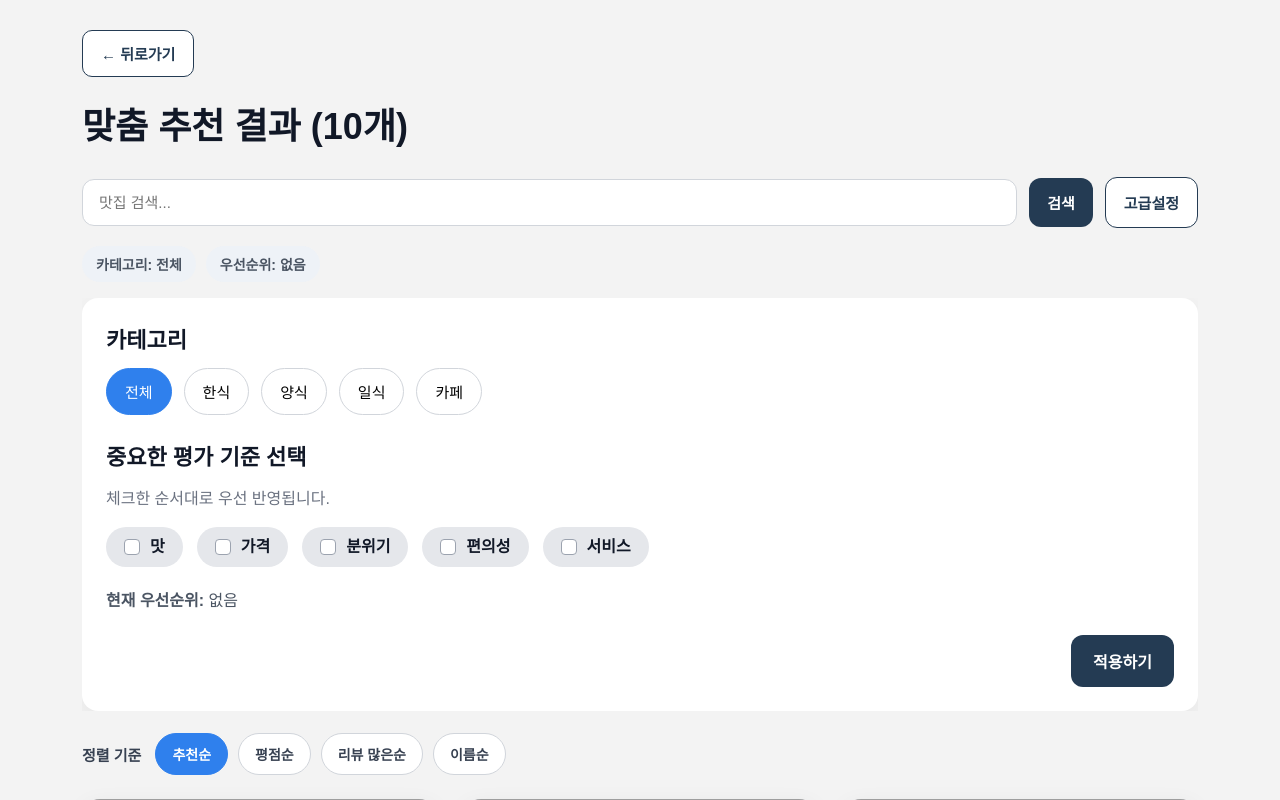
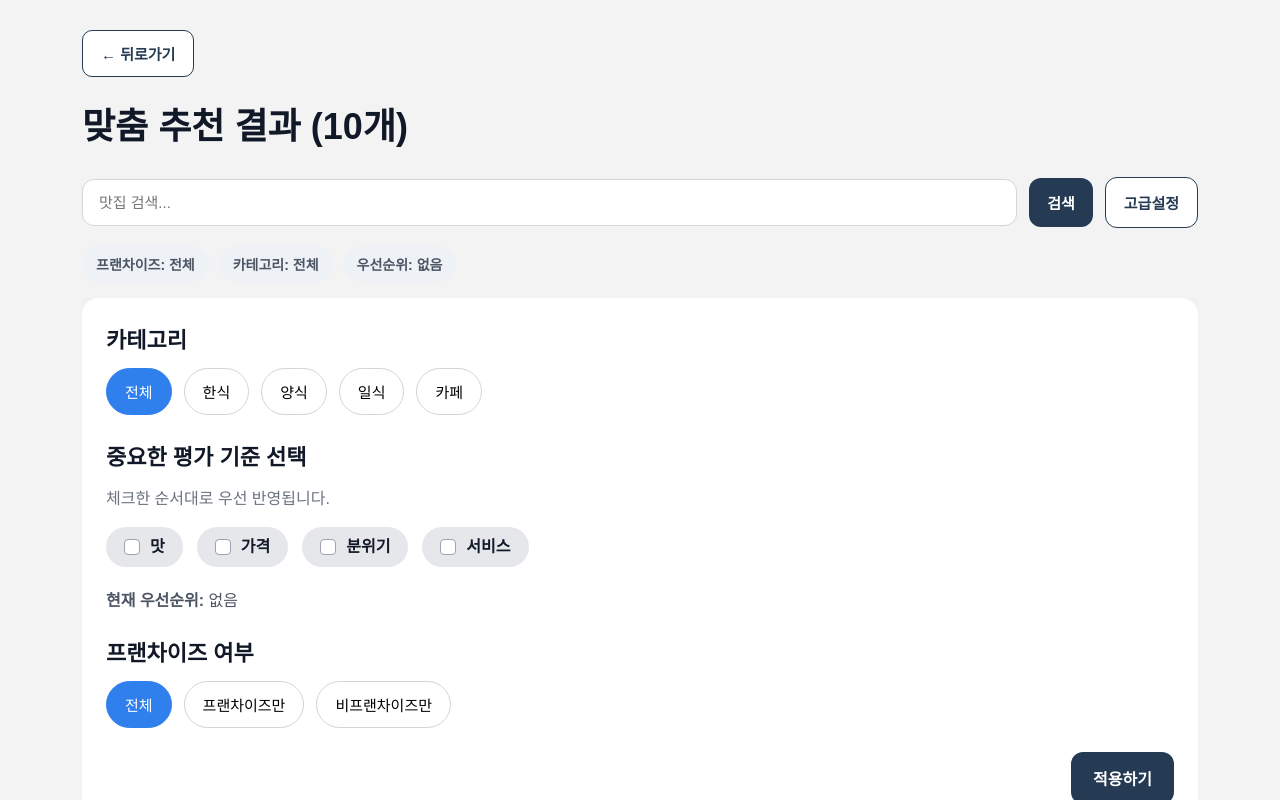
Before and after one commit to knee0/Seodaemun-gu-restaurant-recommendation-service, a React app in the folder web/: page /results in a window 1280 px wide. Both pictures are taken after a click on the button "고급설정". Shown: the top 800 px of the page. Built offline with nearby package versions, Linux system fonts and the light colour scheme; grey boxes are pictures that could not be loaded; the HTML template or start-up script is replaced by a standard one.

Commit message:
web update

```diff
--- a/web/src/components/ResultRestaurantCard.jsx
+++ b/web/src/components/ResultRestaurantCard.jsx
@@ -10,7 +10,6 @@ function ResultRestaurantCard({ restaurant }) {
     { key: "taste", label: "맛" },
     { key: "price", label: "가격" },
     { key: "mood", label: "분위기" },
-    { key: "system", label: "편의성" },
     { key: "service", label: "서비스" }
   ];
 
--- a/web/src/pages/DetailPage.jsx
+++ b/web/src/pages/DetailPage.jsx
@@ -82,10 +82,6 @@ function DetailPage() {
               <span className="detail-score-label">서비스</span>
               <StarRating score={restaurant.scores.service} />
             </div>
-            <div className="detail-score-row">
-              <span className="detail-score-label">편의성</span>
-              <StarRating score={restaurant.scores.system} />
-            </div>
           </div>
         </section>
 
@@ -106,31 +102,6 @@ function DetailPage() {
               네이버 지도로 보기
             </a>
 
-            <a
-              href={restaurant.kakao_map_url || "#"}
-              target="_blank"
-              rel="noreferrer"
-              className="kakao-map-button"
-            >
-              카카오맵으로 보기
-            </a>
-          </div>
-        </section>
-
-        <section className="detail-section">
-          <h2>대표 리뷰</h2>
-
-          <div className="review-list">
-            {(restaurant.reviews || []).map((review, index) => (
-              <div key={index} className="review-card">
-                <div className="review-header">
-                  <strong>{review.author}</strong>
-                  <span>{renderStars(review.rating)}</span>
-                  <span>{review.date}</span>
-                </div>
-                <p>{review.text}</p>
-              </div>
-            ))}
           </div>
         </section>
       </div>
--- a/web/src/pages/ResultPage.jsx
+++ b/web/src/pages/ResultPage.jsx
@@ -16,6 +16,9 @@ function ResultPage() {
   const initialSearch = params.get("search") || "";
   const sortOption = params.get("sort") || "recommendation";
 
+  const franchiseParam = params.get("franchise") || "all";
+  const [draftFranchise, setDraftFranchise] = useState(franchiseParam);
+
   const priorityOrder = priorityParam
     ? priorityParam.split(",").filter(Boolean)
     : [];
@@ -28,7 +31,6 @@ function ResultPage() {
     { key: "taste", label: "맛" },
     { key: "price", label: "가격" },
     { key: "mood", label: "분위기" },
-    { key: "system", label: "편의성" },
     { key: "service", label: "서비스" }
   ];
 
@@ -40,7 +42,6 @@ function ResultPage() {
     taste: "맛",
     price: "가격",
     mood: "분위기",
-    system: "편의성",
     service: "서비스"
   };
 
@@ -61,7 +62,8 @@ function ResultPage() {
     setDraftSearch(initialSearch);
     setDraftSelectedKeys(priorityOrder);
     setSearchTerm(initialSearch);
-  }, [selectedCategory, initialSearch, priorityParam]);
+    setDraftFranchise(franchiseParam);
+  }, [selectedCategory, initialSearch, priorityParam, franchiseParam]);
 
   const filteredRestaurants = restaurants
     //filter category
@@ -74,14 +76,28 @@ function ResultPage() {
       if (!searchTerm.trim()) return true;
 
       const keyword = searchTerm.toLowerCase();
+
+      const menuMatched =
+        restaurant.menu?.some((menuItem) =>
+          menuItem.toLowerCase().includes(keyword)
+    ) || false;
+
       return (
         restaurant.name.toLowerCase().includes(keyword) ||
         restaurant.description.toLowerCase().includes(keyword) ||
-        restaurant.category.toLowerCase().includes(keyword)
+        restaurant.category.toLowerCase().includes(keyword) ||
+        menuMatched
       );
-    });
+    })
 
-  const allScoreKeys = ["taste", "price", "mood", "system", "service"];
+    .filter((restaurant) => {
+      if (franchiseParam == "all") return true;
+      if (franchiseParam == "yes") return restaurant.is_franchise == true;
+      if (franchiseParam == "no") return restaurant.is_franchise == false;
+      return true;
+    })
+
+  const allScoreKeys = ["taste", "price", "mood", "service"];
 
   //calc
   const scoredRestaurants = filteredRestaurants.map((restaurant) => {
@@ -138,10 +154,11 @@ function ResultPage() {
     category = selectedCategory,
     priority = priorityParam,
     search = searchTerm,
-    sort = sortOption
+    sort = sortOption,
+    franchise = franchiseParam
   }) => {
     navigate(
-      `/results?category=${encodeURIComponent(category)}&priority=${priority}&search=${encodeURIComponent(search)}&sort=${sort}`
+      `/results?category=${encodeURIComponent(category)}&priority=${priority}&search=${encodeURIComponent(search)}&sort=${sort}&franchise=${franchise}`
     );
   };
 
@@ -171,7 +188,7 @@ function ResultPage() {
         draftCategory
       )}&priority=${newPriority}&search=${encodeURIComponent(
         draftSearch
-      )}&sort=${sortOption}`
+      )}&sort=${sortOption}&franchise=${draftFranchise}`
     );
 
     setShowAdvanced(false);
@@ -222,6 +239,15 @@ function ResultPage() {
         </div>
 
         <div className="result-info-bar">
+          <span className="info-chip">
+            프랜차이즈: {
+              franchiseParam === "all"
+                ? "전체"
+                : franchiseParam === "yes"
+                ? "프랜차이즈만"
+                : "비프랜차이즈만"
+            }
+          </span>
           <span className="info-chip">카테고리: {selectedCategory}</span>
           <span className="info-chip">우선순위: {shortPriorityText}</span>
         </div>
@@ -279,6 +305,30 @@ function ResultPage() {
 
               <div className="selected-priority-preview">
                 <strong>현재 우선순위:</strong> {draftPriorityPreview}
+              </div>
+            </div>
+
+            <div className="advanced-block">
+              <h3>프랜차이즈 여부</h3>
+              <div className="category-list">
+                <button
+                  className={draftFranchise === "all" ? "category-button active" : "category-button"}
+                  onClick={() => setDraftFranchise("all")}
+                >
+                  전체
+                </button>
+                <button
+                  className={draftFranchise === "yes" ? "category-button active" : "category-button"}
+                  onClick={() => setDraftFranchise("yes")}
+                >
+                  프랜차이즈만
+                </button>
+                <button
+                  className={draftFranchise === "no" ? "category-button active" : "category-button"}
+                  onClick={() => setDraftFranchise("no")}
+                >
+                  비프랜차이즈만
+                </button>
               </div>
             </div>
 
```
